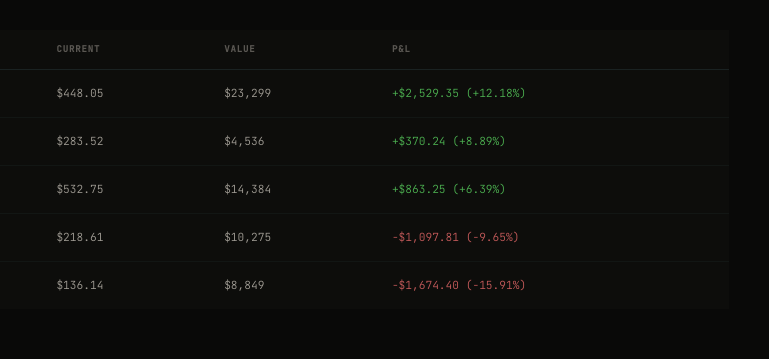
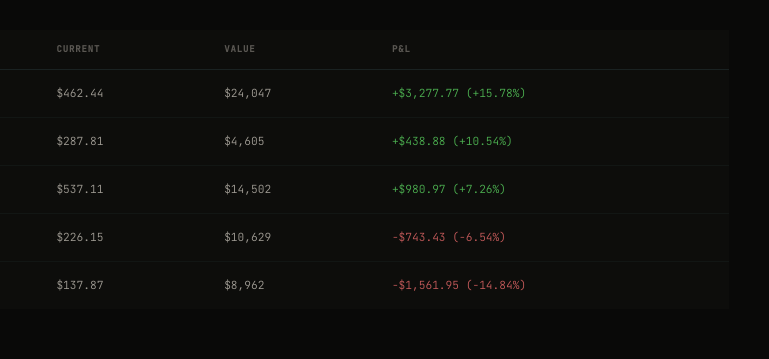
Before and after one commit to matterunknown/matterunknown, an Astro site: page /projects/quant-trading in a window 1280 px wide. Shown: the part 1689-2048 px from the top of the page, 487-1256 px from the left. Built offline with nearby package versions, Linux system fonts and the light colour scheme; Astro itself is replaced by a stand-in of ours.

Commit message:
chore: quant trading snapshot 2026-06-18 20:05

```diff
--- a/src/pages/projects/quant-trading.astro
+++ b/src/pages/projects/quant-trading.astro
@@ -88,11 +88,11 @@ tr:last-child td{border-bottom:none;}
       <div class="ticker-label">Starting balance</div>
     </div>
     <div class="ticker-cell">
-      <!-- BEGIN:current-value --><div class="ticker-num">$101,599.13</div><!-- END:current-value -->
+      <!-- BEGIN:current-value --><div class="ticker-num">$102,989.70</div><!-- END:current-value -->
     <div class="ticker-label">Current value</div>
     </div>
     <div class="ticker-cell">
-      <!-- BEGIN:pnl --><div class="ticker-num" style="color:#4caf50">+$1,599.13 (+1.599%)</div><!-- END:pnl -->
+      <!-- BEGIN:pnl --><div class="ticker-num" style="color:#4caf50">+$2,989.70 (+2.990%)</div><!-- END:pnl -->
       <div class="ticker-label">Total P&L (-0.036%)</div>
     </div>
     <div class="ticker-cell">
@@ -104,7 +104,7 @@ tr:last-child td{border-bottom:none;}
       <div class="ticker-label">Symbols scanned</div>
     </div>
     <div class="ticker-cell">
-      <!-- BEGIN:last-updated --><div class="ticker-num">2026-06-18 13:45 ET</div><!-- END:last-updated -->
+      <!-- BEGIN:last-updated --><div class="ticker-num">2026-06-18 20:05 ET</div><!-- END:last-updated -->
       <div class="ticker-label">Last updated</div>
     </div>
   </div>
@@ -331,41 +331,41 @@ tr:last-child td{border-bottom:none;}
         <td style="color:#e8e6e1;font-weight:500">TSM</td>
         <td>52</td>
         <td>$399.41</td>
-        <td>$448.05</td>
-        <td>$23,299</td>
-        <td style="color:#4caf50">+$2,529.35 (+12.18%)</td>
+        <td>$462.44</td>
+        <td>$24,047</td>
+        <td style="color:#4caf50">+$3,277.77 (+15.78%)</td>
       </tr>
       <tr>
         <td style="color:#e8e6e1;font-weight:500">PANW</td>
         <td>16</td>
         <td>$260.38</td>
-        <td>$283.52</td>
-        <td>$4,536</td>
-        <td style="color:#4caf50">+$370.24 (+8.89%)</td>
+        <td>$287.81</td>
+        <td>$4,605</td>
+        <td style="color:#4caf50">+$438.88 (+10.54%)</td>
       </tr>
       <tr>
         <td style="color:#e8e6e1;font-weight:500">AMD</td>
         <td>27</td>
         <td>$500.78</td>
-        <td>$532.75</td>
-        <td>$14,384</td>
-        <td style="color:#4caf50">+$863.25 (+6.39%)</td>
+        <td>$537.11</td>
+        <td>$14,502</td>
+        <td style="color:#4caf50">+$980.97 (+7.26%)</td>
       </tr>
       <tr>
         <td style="color:#e8e6e1;font-weight:500">QCOM</td>
         <td>47</td>
         <td>$241.97</td>
-        <td>$218.61</td>
-        <td>$10,275</td>
-        <td style="color:#c45a5a">-$1,097.81 (-9.65%)</td>
+        <td>$226.15</td>
+        <td>$10,629</td>
+        <td style="color:#c45a5a">-$743.43 (-6.54%)</td>
       </tr>
       <tr>
         <td style="color:#e8e6e1;font-weight:500">XOM</td>
         <td>65</td>
         <td>$161.90</td>
-        <td>$136.14</td>
-        <td>$8,849</td>
-        <td style="color:#c45a5a">-$1,674.40 (-15.91%)</td>
+        <td>$137.87</td>
+        <td>$8,962</td>
+        <td style="color:#c45a5a">-$1,561.95 (-14.84%)</td>
       </tr>
     </tbody><!-- END:positions-tbody -->
   </table>
```
